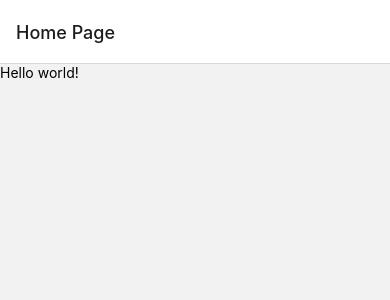
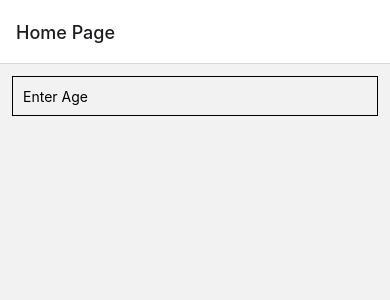
Before and after one commit to sri-harini-m/first-line-of-care, a React Native app: screen / in a window 390 px wide. Shown: the top 300 px of the page. Built offline with nearby package versions, Linux system fonts and the light colour scheme.

Commit message:
homepage

```diff
--- a/pages/Home.tsx
+++ b/pages/Home.tsx
@@ -1,18 +1,31 @@
-import { StyleSheet, Text, View } from "react-native";
+import { useState } from "react";
+import { StyleSheet, Text, TextInput, View } from "react-native";
 
 export default function Home() {
+    const [number, setNumber] = useState(null)
+
+    const onChangeNumber = (givenNumber) =>{
+        setNumber(givenNumber)
+    }
     return (
       <View>
-        <Text>Hello world! </Text>
+
+        <TextInput
+        style={styles.input}
+        onChangeText={() =>{onChangeNumber(number)}}
+        value={number}
+        placeholder="Enter Age"
+        keyboardType="numeric"
+      />
       </View>
     );
   }
 
   const styles = StyleSheet.create({
-    container: {
-      flex: 1,
-      backgroundColor: "#fff",
-      alignItems: "center",
-      justifyContent: "center",
-    },
+    input: {
+        height: 40,
+        margin: 12,
+        borderWidth: 1,
+        padding: 10,
+      },
   });
```
